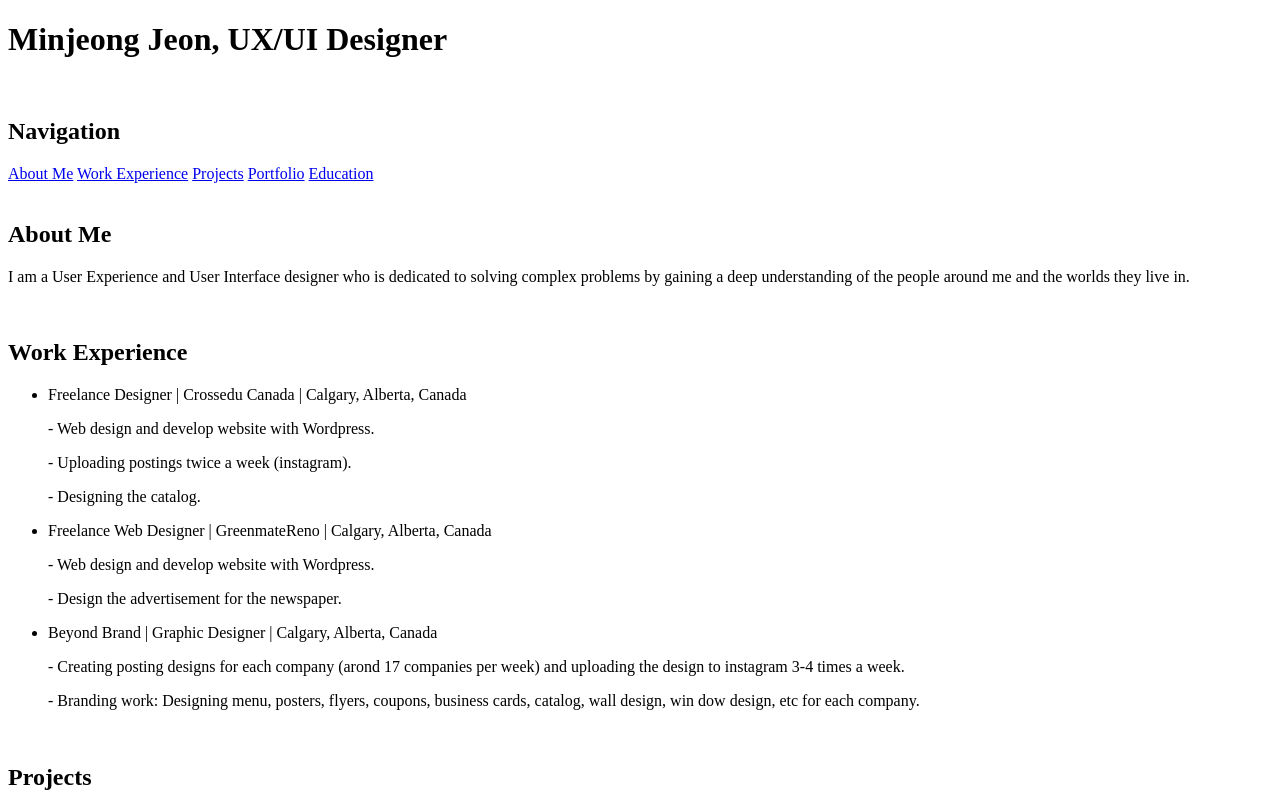
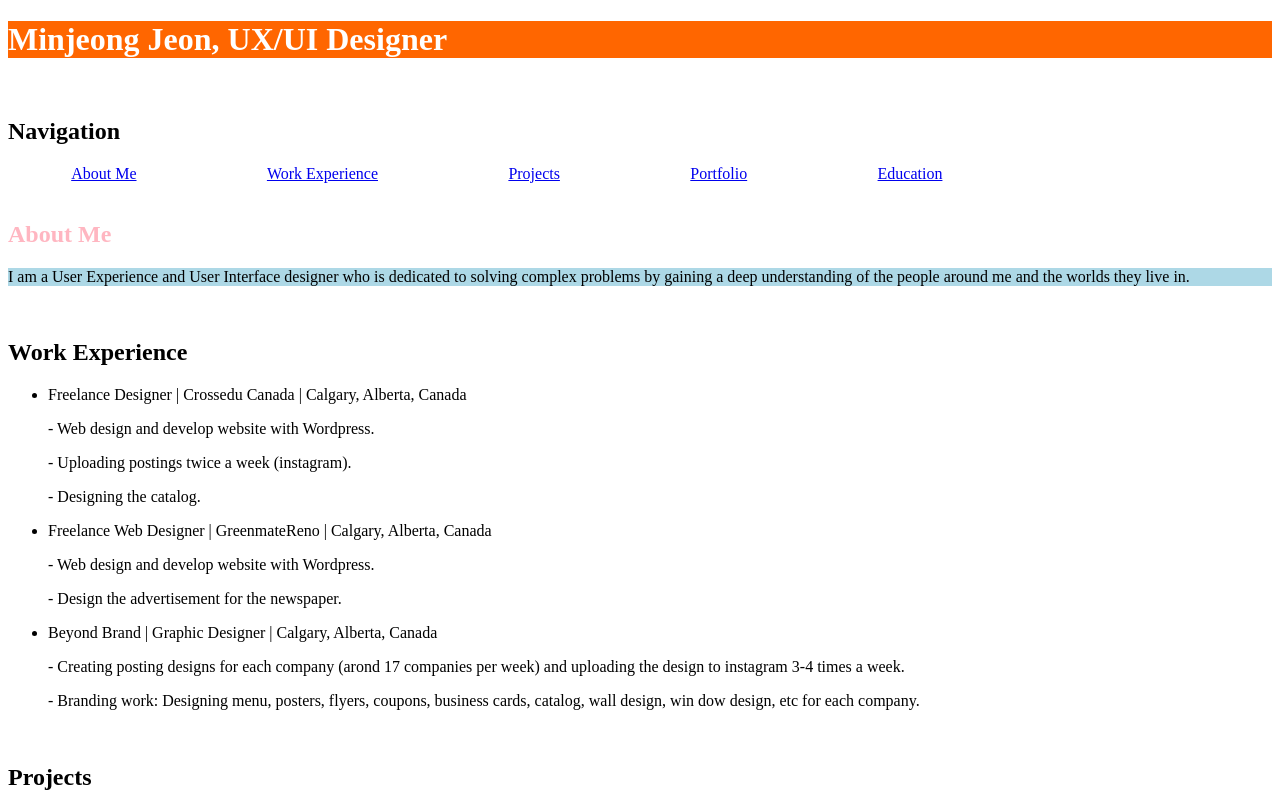
Before and after one commit to minjeong-jeon/portfolio, a plain HTML site: page index.html in a window 1280 px wide. Shown: the top 800 px of the page. Drawn offline with Linux system fonts and the light colour scheme.

Commit message:
add few css

```diff
--- a/index.html
+++ b/index.html
@@ -3,6 +3,7 @@
 <head>
     <meta charset="UTF-8">
     <meta name="viewport" content="width=device-width, initial-scale=1.0">
+    <link href="style.css" rel="stylesheet" />
     <title>Your Name - Resume</title>
 </head>
 <body>
@@ -25,8 +26,8 @@
     -->
 <br>
     <section>
-        <h2 id="About Me">About Me</h2>
-        <p>
+        <h2 id="About_Me">About Me</h2>
+        <p class="pClass">
             I am a User Experience and User Interface designer who is dedicated to solving complex problems by gaining a deep understanding of the people around me and the worlds they live in.
     </section>
 
@@ -90,7 +91,7 @@
 <br>
     <aside>
         <h2>Contact Information</h2>
-        <p>
+        <p class="pClass">
             Feel free to contact me through the contact form on this page.
         </p>
     </aside>
--- /dev/null
+++ b/style.css
@@ -0,0 +1,19 @@
+h1 {
+
+    background-color: #ff6600;
+
+    color: #ffffff;
+
+}
+
+a {
+    margin: 5%;
+}
+
+#About_Me{
+    color: lightpink
+}
+
+.pClass{
+    background-color: lightblue
+}
```
